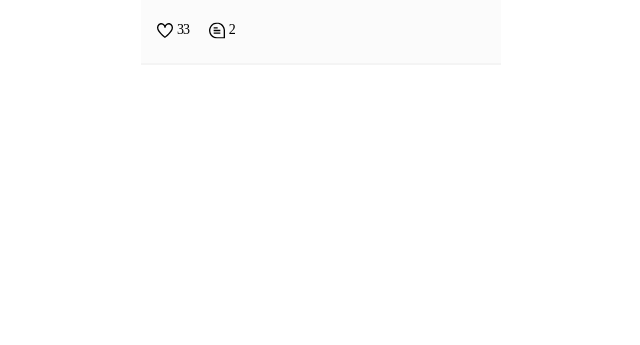
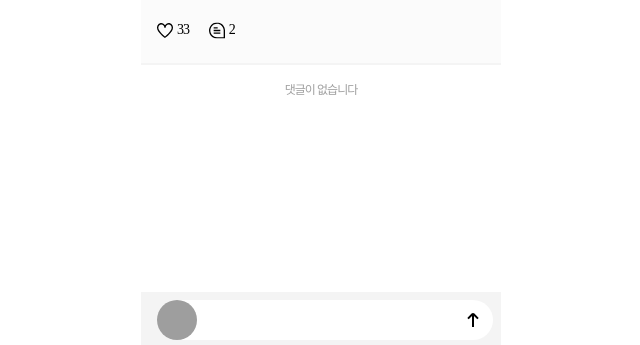
Before and after one commit to Coollaafi/Coollaafi_Frontend, a React (Create React App) app: page /community/0 in a window 1280 px wide. Shown: the part 452-797 px from the top of the page, without its empty margins (319-959 px from the left). Built offline with nearby package versions, Linux system fonts and the light colour scheme; grey boxes are pictures that could not be loaded; a web font is replaced by a local one.

Commit message:
feat: #4 community-detail 페이지 내 댓글 CommentBox, Comment Component로 나눠서 코드 작성

```diff
--- /dev/null
+++ b/src/components/community/Comment.tsx
@@ -0,0 +1,69 @@
+import styled from 'styled-components';
+import NicknameBox from 'components/NicknameBox';
+import { Main_title_med } from 'styles/typography';
+import { Desc_150_reg } from 'styles/typography';
+
+const Container = styled.div`
+  display: flex;
+  flex-direction: column;
+  width: 100%;
+  gap: 16px;
+`;
+
+const Header = styled.div`
+  display: flex;
+  flex-direction: row;
+  gap: 8px;
+  align-items: center;
+`;
+
+const ProfileImg = styled.img`
+  width: 40px;
+  height: 40px;
+  border: none;
+  border-radius: 100%;
+  object-fit: cover;
+`;
+
+const NameBox = styled.div`
+  display: flex;
+  flex-direction: column;
+  gap: 4px;
+`;
+
+const TextBox = styled.div`
+  padding-left: 48px;
+`;
+
+type CommentProps = {
+  commentId: number;
+  parentId: number | null;
+  profileImg: string;
+  nickname: string;
+  id: string;
+  content: string;
+};
+
+export default function Comment({
+  commentId,
+  parentId,
+  profileImg,
+  nickname,
+  id,
+  content,
+}: CommentProps) {
+  return (
+    <Container>
+      <Header>
+        <ProfileImg src={profileImg} />
+        <NameBox>
+          <Main_title_med>{id}</Main_title_med>
+          <NicknameBox nickname={nickname} />
+        </NameBox>
+      </Header>
+      <TextBox>
+        <Desc_150_reg>{content}</Desc_150_reg>
+      </TextBox>
+    </Container>
+  );
+}
--- /dev/null
+++ b/src/components/community/CommentBox.tsx
@@ -0,0 +1,136 @@
+import styled from 'styled-components';
+import Comment from './Comment';
+import { useState } from 'react';
+import { Desc_150_reg, Account_alert_reg } from 'styles/typography';
+import { ReactComponent as CommentIcon } from '../../assets/icons/comment.svg';
+
+const Container = styled.div<{ isBlank: boolean }>`
+  display: flex;
+  flex-direction: column;
+  width: 100%;
+  gap: 16px;
+  background-color: #fff;
+  border-bottom: ${(props) => (props.isBlank ? 'none' : '2px solid #f4f4f4')};
+  padding: 16px;
+`;
+
+const ReCommentBox = styled.div`
+  display: flex;
+  flex-direction: column;
+  gap: 24px;
+  padding-left: 48px;
+  width: 100%;
+  margin-top: 8px;
+`;
+
+const BarBox = styled.div`
+  display: flex;
+  flex-direction: row;
+  justify-content: space-between;
+  padding-left: 48px;
+  width: 100%;
+  color: #9f9f9f;
+`;
+
+const CommentIconBox = styled.div`
+  display: flex;
+  flex-direction: row;
+  gap: 4px;
+  align-items: center;
+  justify-content: center;
+  cursor: pointer;
+`;
+
+const CommentBtn = styled.div`
+  cursor: pointer;
+  color: #9f9f9f;
+`;
+
+const BlankBox = styled.div`
+  width: 100%;
+  text-align: center;
+  color: #9f9f9f;
+`;
+
+type CommentBoxProps = {
+  mainComment:
+    | {
+        commentId: number;
+        parentId: null;
+        profileImg: string;
+        nickname: string;
+        id: string;
+        content: string;
+      }
+    | undefined;
+
+  subComment:
+    | {
+        commentId: number;
+        parentId: number;
+        profileImg: string;
+        nickname: string;
+        id: string;
+        content: string;
+      }[]
+    | undefined;
+};
+export default function CommentBox({
+  mainComment,
+  subComment,
+}: CommentBoxProps) {
+  const [isClicked, setIsClicked] = useState(false);
+  const [isInput, setIsInput] = useState(false);
+
+  return (
+    <Container isBlank={mainComment == undefined ? true : false}>
+      {mainComment ? (
+        <>
+          <Comment
+            commentId={mainComment.commentId}
+            parentId={mainComment.parentId}
+            profileImg={mainComment.profileImg}
+            nickname={mainComment.nickname}
+            id={mainComment.id}
+            content={mainComment.content}
+          />
+          {isClicked ? (
+            <ReCommentBox>
+              {subComment?.map((comment, idx) => (
+                <div key={idx}>
+                  <Comment
+                    commentId={comment.commentId}
+                    parentId={comment.parentId}
+                    profileImg={comment.profileImg}
+                    nickname={comment.nickname}
+                    id={comment.id}
+                    content={comment.content}
+                  />
+                </div>
+              ))}
+              <CommentBtn onClick={() => setIsInput(true)}>
+                <Desc_150_reg>답글 달기</Desc_150_reg>
+              </CommentBtn>
+            </ReCommentBox>
+          ) : (
+            <BarBox>
+              <CommentBtn onClick={() => setIsInput(true)}>
+                <Desc_150_reg>답글 달기</Desc_150_reg>
+              </CommentBtn>
+              {subComment && (
+                <CommentIconBox onClick={() => setIsClicked(true)}>
+                  <CommentIcon fill="#9F9F9F" />
+                  <Account_alert_reg>{subComment.length}</Account_alert_reg>
+                </CommentIconBox>
+              )}
+            </BarBox>
+          )}
+        </>
+      ) : (
+        <BlankBox>
+          <Desc_150_reg>댓글이 없습니다</Desc_150_reg>
+        </BlankBox>
+      )}
+    </Container>
+  );
+}
--- a/src/components/community/Post.tsx
+++ b/src/components/community/Post.tsx
@@ -191,7 +191,7 @@ export default function Post({
           <Account_alert_reg>{like}</Account_alert_reg>
         </DetailBox>
         <DetailBox>
-          <CommentIcon />
+          <CommentIcon fill="black" />
           <Account_alert_reg>{comment}</Account_alert_reg>
         </DetailBox>
       </SubBox>
--- a/src/pages/community-detail.tsx
+++ b/src/pages/community-detail.tsx
@@ -1,7 +1,10 @@
 import styled from 'styled-components';
 import Header from 'components/Header';
 import Post from 'components/community/Post';
+import CommentBox from 'components/community/CommentBox';
+import { ReactComponent as UploadIcon } from '../assets/icons/comment-upload.svg';
 import { useParams } from 'react-router-dom';
+import { useState } from 'react';
 
 const Container = styled.div`
   width: 360px;
@@ -9,6 +12,7 @@ const Container = styled.div`
   display: flex;
   flex-direction: column;
   align-items: center;
+  margin-bottom: 56px;
 `;
 
 const PostBox = styled.div`
@@ -16,8 +20,85 @@ const PostBox = styled.div`
   margin-top: 70px;
 `;
 
+const InputBox = styled.div`
+  display: flex;
+  align-items: center;
+  padding-left: 16px;
+  width: 360px;
+  min-height: 56px;
+  position: fixed;
+  bottom: 0;
+  background-color: #f4f4f4;
+`;
+
+const Input = styled.textarea<{ row: number }>`
+  display: flex;
+  align-items: center;
+  width: ${(props) => (props.row == 1 ? '336px' : '400px')};
+  height: ${(props) => (props.row == 1 ? '40px' : '104px')};
+  border-radius: 64px;
+  background-color: #fff;
+  border: none;
+  outline: none;
+  caret-color: #000000;
+  padding: ${(props) =>
+    props.row == 1 ? '10px 35px 0 51px' : '8px 35px 8px 51px'};
+  font-family: 'Noto_Reg';
+  font-size: 12px;
+  line-height: 18px;
+  resize: none;
+  word-break: break-all;
+  overflow: scroll;
+`;
+
+const ProfileImage = styled.img`
+  width: 40px;
+  height: 40px;
+  border-radius: 100%;
+  position: absolute;
+  left: 16px;
+  object-fit: cover;
+`;
+
+const Icon = styled.div`
+  width: 24px;
+  height: 24px;
+  position: absolute;
+  right: 16px;
+  cursor: pointer;
+`;
+
 export default function CommunityDetailPage() {
   const params = useParams();
+  const [row, setRow] = useState(1);
+
+  const mainComment = {
+    commentId: 0,
+    parentId: null,
+    profileImg: 'https://i.ibb.co/LNpPpWJ/image.jpg',
+    nickname: '예사롭지 않은 패피',
+    id: 'Ewha06',
+    content: '우와 너 오늘 이 착장 진짜 잘 어울린다..',
+  };
+
+  const subComment = [
+    {
+      commentId: 0,
+      parentId: 0,
+      profileImg: 'https://i.ibb.co/LNpPpWJ/image.jpg',
+      nickname: '예사롭지 않은 패피',
+      id: 'Ewha06',
+      content: '우와 너 오늘 이 착장 진짜 잘 어울린다..',
+    },
+    {
+      commentId: 1,
+      parentId: 0,
+      profileImg: 'https://i.ibb.co/LNpPpWJ/image.jpg',
+      nickname: '예사롭지 않은 패피',
+      id: 'Ewha06',
+      content: '우와 너 오늘 이 착장 진짜 잘 어울린다..',
+    },
+  ];
 
   return (
     <Container>
@@ -41,6 +122,14 @@ export default function CommunityDetailPage() {
           postId={3}
         />
       </PostBox>
+      <CommentBox mainComment={undefined} subComment={undefined} />
+      <InputBox>
+        <ProfileImage src="https://i.ibb.co/LNpPpWJ/image.jpg" />
+        <Input row={row} />
+        <Icon>
+          <UploadIcon />
+        </Icon>
+      </InputBox>
     </Container>
   );
 }
```
Also changed, not shown: src/assets/icons/comment-upload.svg (added), src/assets/icons/comment.svg.
